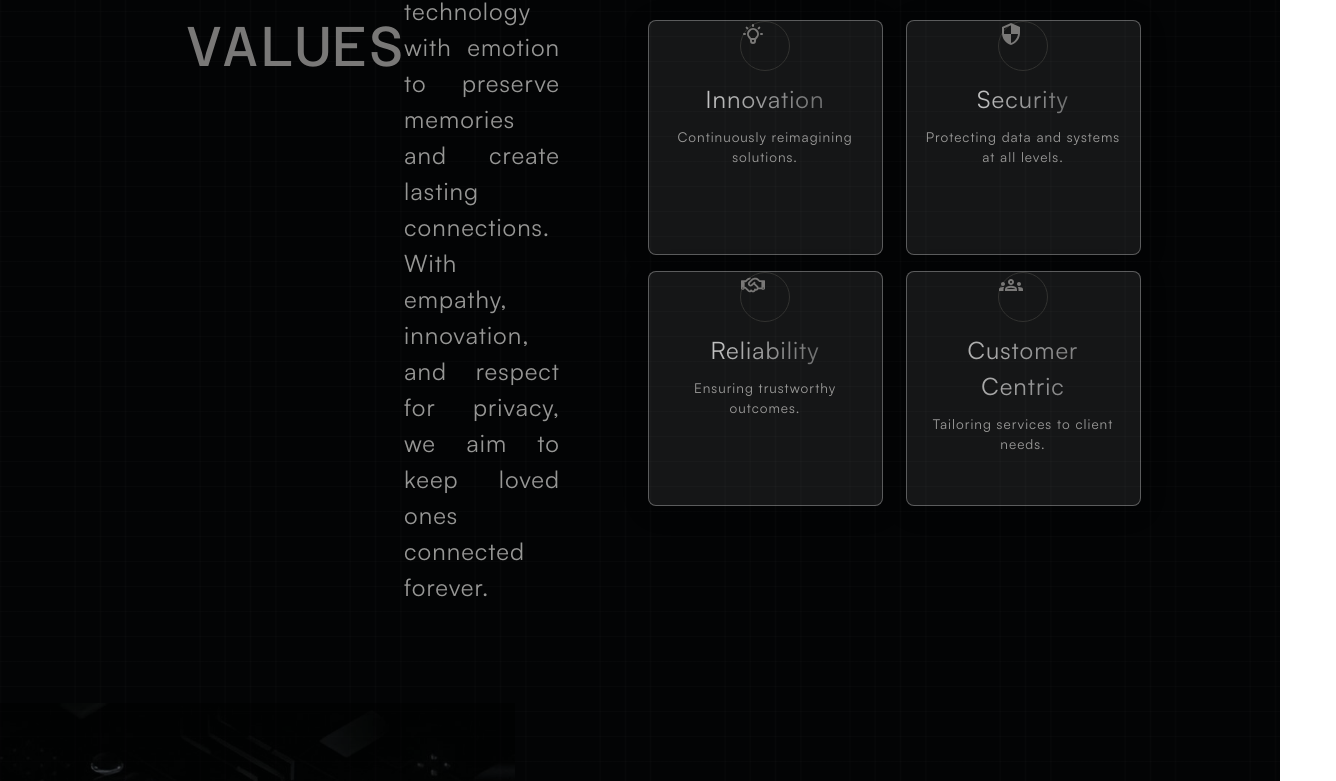
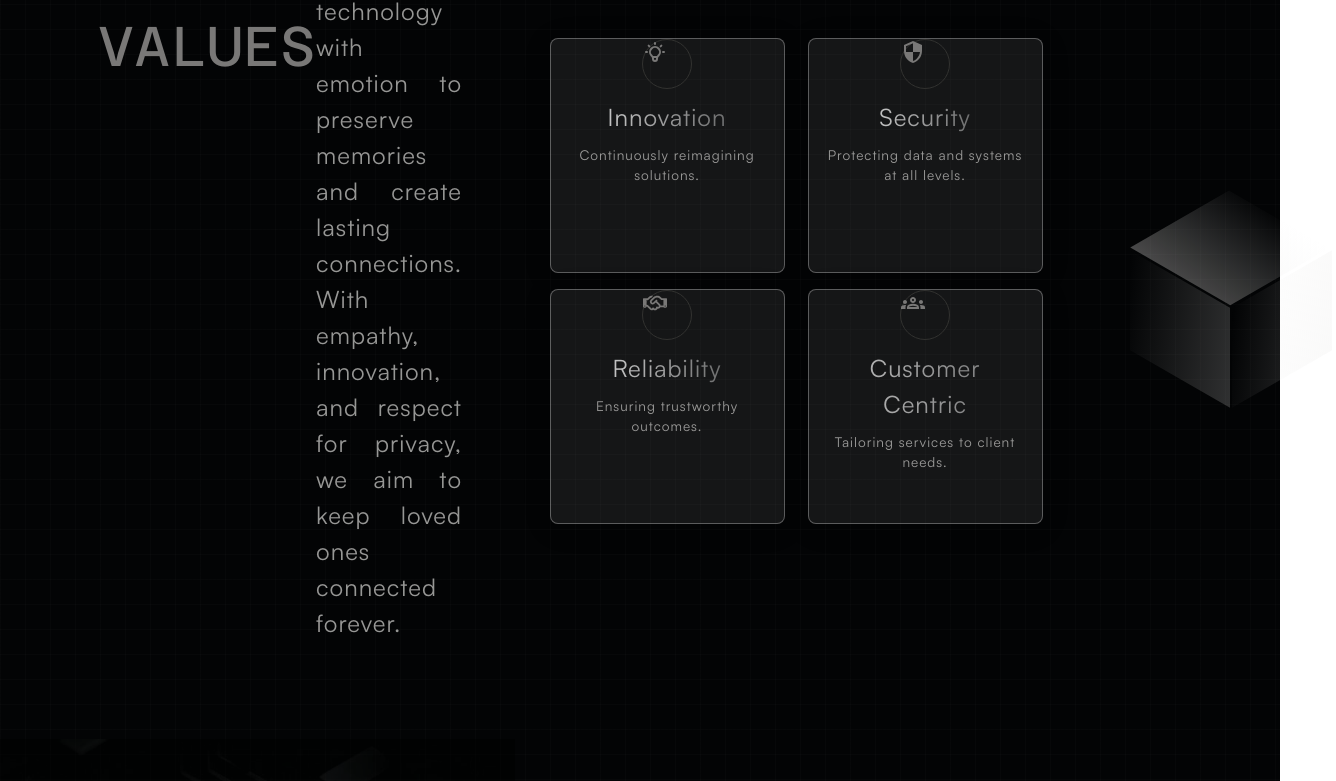
Before and after one commit to shankaravi6/syncorb, a React (Vite) app: page / in a window 1280 px wide. Shown: the part 1637-2418 px from the top of the page, 1336 px wide, since content can reach past the window. Built offline with nearby package versions, Linux system fonts and the light colour scheme.

Commit message:
3d banner

```diff
--- a/src/App.css
+++ b/src/App.css
@@ -19,7 +19,6 @@
   font-style: normal;
 }
 
-
 .nav-bar {
   background: rgba(255, 255, 255, 0.2);
   box-shadow: 0 4px 30px rgba(0, 0, 0, 0.1);
@@ -28,3 +27,70 @@
   z-index: 2000;
   position: absolute;
 }
+
+.cube {
+  position: relative;
+  width: 206px;
+  height: 190px;
+  margin: 0px auto;
+  margin-top: 100px;
+}
+.square {
+  width: 100px;
+  height: 100px;
+  background: linear-gradient(277deg, rgba(229, 228, 226, 0.2), rgba(0, 0, 0, 0));
+  transform: skew(180deg, 210deg);
+  position: absolute;
+  top: 43px;
+}
+.square2 {
+  width: 100px;
+  height: 100px;
+  background: linear-gradient(277deg, rgba(229, 228, 226, 0.2), rgba(0, 0, 0, 0));
+  transform: skew(180deg, 150deg);
+  position: absolute;
+  left: 102px;
+  top: 43px;
+}
+.square3 {
+  width: 114px;
+  height: 100px;
+  background: linear-gradient(277deg, rgba(229, 228, 226, 0.31), rgba(0, 0, 0, 0));
+  transform: rotate(150deg) translate(-40px, -16px) skew(30deg, 0deg);
+  position: absolute;
+  left: 0px;
+  top: -32px;
+}
+
+.glowbox{
+  position: relative;
+}
+
+.glow {
+  position: absolute;
+  top: calc(50% - 50px);
+  left: calc(50% - 2px);
+  border-radius: 50%;
+  box-shadow:
+    0 0 60px 30px #d8d3d38b,
+    0 0 100px 100px rgba(132, 107, 132, 0.595),
+    0 0 140px 200px rgba(125, 130, 160, 0.545);
+  opacity: 0.3;
+}
+
+
+.glow-down {
+  position: absolute;
+  top: 0;
+  bottom: 0;
+  left: 0;
+  right: 0;
+  opacity: 0.7;
+  width: 100%;
+  height: 50px;
+  display: block;
+  filter: blur(1em);
+  transform: translateY(120%) rotateX(95deg) scale(1, 0.35);
+  background: #fff;
+  pointer-events: none;
+}
--- a/src/pages/ClientSection/ClientSection.jsx
+++ b/src/pages/ClientSection/ClientSection.jsx
@@ -1,56 +1,72 @@
-import React, {memo} from 'react';
-import { TempBox, TempFlex, TempGrid, TempImg, TempSection, TempSubTitle } from '../../components/styled_components/globalStyles';
-import Logo1 from '../../../public/assets/images/clients/logo_1.png';
-import Logo2 from '../../../public/assets/images/clients/logo_2.webp';
-import Logo3 from '../../../public/assets/images/clients/logo_3.png';
-import Logo4 from '../../../public/assets/images/clients/logo_4.png';
-import Logo5 from '../../../public/assets/images/clients/logo_5.png';
-import Logo6 from '../../../public/assets/images/clients/logo_6.png';
-import Logo7 from '../../../public/assets/images/clients/logo_7.png';
-import Logo8 from '../../../public/assets/images/clients/logo_8.png';
+import React, { memo } from "react";
+import {
+  TempBox,
+  TempCustDiv,
+  TempFlex,
+  TempGrid,
+  TempImg,
+  TempSection,
+  TempSubTitle,
+} from "../../components/styled_components/globalStyles";
+import Logo1 from "../../../public/assets/images/clients/logo_1.png";
+import Logo2 from "../../../public/assets/images/clients/logo_2.webp";
+import Logo3 from "../../../public/assets/images/clients/logo_3.png";
+import Logo4 from "../../../public/assets/images/clients/logo_4.png";
+import Logo5 from "../../../public/assets/images/clients/logo_5.png";
+import Logo6 from "../../../public/assets/images/clients/logo_6.png";
+import Logo7 from "../../../public/assets/images/clients/logo_7.png";
+import Logo8 from "../../../public/assets/images/clients/logo_8.png";
 
-import './ClientSection.css'
-import { Fade } from 'react-awesome-reveal';
-
+import "./ClientSection.css";
+import { Fade } from "react-awesome-reveal";
 
 const ClientSection = () => {
   return (
-    <TempSection p='2rem 0' sp='1rem 0 3rem 0' mp='1rem 0 3rem 0'>
-    <Fade duration='2000'>
+    <TempSection p="2rem 0" sp="1rem 0 3rem 0" mp="1rem 0 3rem 0">
+      <Fade duration="2000">
         <TempFlex>
-        <TempSubTitle fs='clamp(2rem, 10vw, 3.5rem)'>
+          <TempSubTitle fs="clamp(2rem, 10vw, 3.5rem)">
             OUR CLIENTS
           </TempSubTitle>
         </TempFlex>
-      <TempFlex className='flex-wrap' p='4rem 0 0 0' gap='clamp(3.5rem, 5vw, 5rem)'>
-            <TempBox className='logo-gray' w='15%' h='15%' sw='50%' sh='50%'>
+        <TempFlex
+          className="flex-wrap relative"
+          p="4rem 0 0 0"
+          gap="clamp(3.5rem, 5vw, 5rem)"
+        >
+          <TempCustDiv className="absolute">
+            <div className="glowbox">
+              <div className="glow"></div>
+            </div>
+          </TempCustDiv>
+          <TempBox className="logo-gray" w="15%" h="15%" sw="50%" sh="50%">
             <TempImg src={Logo1} />
           </TempBox>
-            <TempBox className='logo-gray' w='10%' h='10%' sw='25%' sh='50%'>
+          <TempBox className="logo-gray" w="10%" h="10%" sw="25%" sh="50%">
             <TempImg src={Logo3} />
           </TempBox>
-            <TempBox className='logo-gray' w='15%' h='15%' sw='50%' sh='50%'>
+          <TempBox className="logo-gray" w="15%" h="15%" sw="50%" sh="50%">
             <TempImg src={Logo2} />
           </TempBox>
-            <TempBox className='logo-gray' w='10%' h='10%' sw='25%' sh='50%'>
+          <TempBox className="logo-gray" w="10%" h="10%" sw="25%" sh="50%">
             <TempImg src={Logo4} />
           </TempBox>
-            <TempBox className='logo-gray' w='15%' h='15%' sw='50%' sh='50%'>
+          <TempBox className="logo-gray" w="15%" h="15%" sw="50%" sh="50%">
             <TempImg src={Logo5} />
           </TempBox>
-            <TempBox className='logo-gray' w='15%' h='15%' sw='50%' sh='50%'>
+          <TempBox className="logo-gray" w="15%" h="15%" sw="50%" sh="50%">
             <TempImg src={Logo6} />
           </TempBox>
-            <TempBox className='logo-gray' w='15%' h='15%' sw='50%' sh='50%'>
+          <TempBox className="logo-gray" w="15%" h="15%" sw="50%" sh="50%">
             <TempImg src={Logo7} />
           </TempBox>
-            <TempBox className='logo-gray' w='15%' h='15%' sw='50%' sh='50%'>
+          <TempBox className="logo-gray" w="15%" h="15%" sw="50%" sh="50%">
             <TempImg src={Logo8} />
           </TempBox>
         </TempFlex>
       </Fade>
     </TempSection>
   );
-}
+};
 
 export default memo(ClientSection);
--- a/src/pages/CoreSection/CoreSection.jsx
+++ b/src/pages/CoreSection/CoreSection.jsx
@@ -22,14 +22,15 @@ import useResponsiveLayout from "../../hooks/useResponsiveLayout";
 
 const CoreSection = () => {
   const { palette } = useThemeContext();
-  const { isSmallScreen, isMediumScreen, isLargeScreen } = useResponsiveLayout();
+  const { isSmallScreen, isMediumScreen, isLargeScreen } =
+    useResponsiveLayout();
   return (
-    <TempSection p="1rem 0" sp='1rem 0 3rem 0' mp='1rem 0 3rem 0'>
-      <Fade duration='2000'>
+    <TempSection p="1rem 0" sp="1rem 0 3rem 0" mp="1rem 0 3rem 0">
+      <Fade duration="2000">
         <TempFlex
           gap="clamp(5rem, 5vw, 7.5rem)"
-          p='clamp(1rem, 5vw, 3.125rem) clamp(2rem, 6vw, 0rem)'
-          className='relative'
+          p="clamp(1rem, 5vw, 3.125rem) clamp(2rem, 6vw, 0rem)"
+          className="relative"
         >
           <TempBox w="100%" className="flex-col gap-5">
             <Fade direction="up">
@@ -50,18 +51,18 @@ const CoreSection = () => {
             </Fade>
           </TempBox>
 
-          {(isSmallScreen || isMediumScreen) ? (
+          {isSmallScreen || isMediumScreen ? (
             <TempBox w="100%" h="500px">
-            <TempFlex dir='column' gap="2.5rem">
-              <TempGrid className='relative' sm_gap='2.5rem' xs_gap='2.5rem'>
+              <TempFlex dir="column" gap="2.5rem">
+                <TempGrid className="relative" sm_gap="2.5rem" xs_gap="2.5rem">
                   <TempGlassCard
                     className="flex flex-col justify-center items-center"
                     w="235px"
                     h="235px"
-                  sh='235px'
-                  sw='235px'
+                    sh="235px"
+                    sw="235px"
                   >
-                  <TempFlex p='0 1rem' w="100%" dir="column" gap="10px">
+                    <TempFlex p="0 1rem" w="100%" dir="column" gap="10px">
                       <TempCard
                         className="flex justify-center items-center"
                         br="50%"
@@ -85,10 +86,10 @@ const CoreSection = () => {
                     className="flex flex-col justify-center items-center"
                     w="235px"
                     h="235px"
-                  sh='235px'
-                  sw='235px'
+                    sh="235px"
+                    sw="235px"
                   >
-                  <TempFlex p='0 1rem' w="100%" dir="column" gap="10px">
+                    <TempFlex p="0 1rem" w="100%" dir="column" gap="10px">
                       <TempCard
                         className="flex justify-center items-center"
                         br="50%"
@@ -109,15 +110,15 @@ const CoreSection = () => {
                     </TempFlex>
                   </TempGlassCard>
                 </TempGrid>
-              <TempGrid className='relative' sm_gap='2.5rem' xs_gap='2.5rem'>
+                <TempGrid className="relative" sm_gap="2.5rem" xs_gap="2.5rem">
                   <TempGlassCard
                     className="flex flex-col justify-center items-center"
                     w="235px"
                     h="235px"
-                  sh='235px'
-                  sw='235px'
+                    sh="235px"
+                    sw="235px"
                   >
-                  <TempFlex p='0 1rem' w="100%" dir="column" gap="10px">
+                    <TempFlex p="0 1rem" w="100%" dir="column" gap="10px">
                       <TempCard
                         className="flex justify-center items-center"
                         br="50%"
@@ -141,10 +142,10 @@ const CoreSection = () => {
                     className="flex flex-col justify-center items-center"
                     w="235px"
                     h="235px"
-                  sh='235px'
-                  sw='235px'
+                    sh="235px"
+                    sw="235px"
                   >
-                  <TempFlex p='0 1rem' w="100%" dir="column" gap="10px">
+                    <TempFlex p="0 1rem" w="100%" dir="column" gap="10px">
                       <TempCard
                         className="flex justify-center items-center"
                         br="50%"
@@ -158,7 +159,9 @@ const CoreSection = () => {
                           }}
                         />
                       </TempCard>
-                    <TempLinearText ta='center' fs="1.5rem">Customer Centric</TempLinearText>
+                      <TempLinearText ta="center" fs="1.5rem">
+                        Customer Centric
+                      </TempLinearText>
                       <TempTypography ta="center" fs="0.85rem">
                         Tailoring services to client needs.
                       </TempTypography>
@@ -166,16 +169,17 @@ const CoreSection = () => {
                   </TempGlassCard>
                 </TempGrid>
               </TempFlex>
-          </TempBox> ) : (
+            </TempBox>
+          ) : (
             <TempBox w="100%" h="500px">
               <TempFlex gap=".5rem">
-              <TempGrid className='relative'>
+                <TempGrid className="relative">
                   <TempGlassCard
                     className="flex flex-col justify-center items-center absolute -top-60"
                     w="235px"
                     h="235px"
                   >
-                  <TempFlex p='0 1rem' w="100%" dir="column" gap="10px">
+                    <TempFlex p="0 1rem" w="100%" dir="column" gap="10px">
                       <TempCard
                         className="flex justify-center items-center"
                         br="50%"
@@ -200,7 +204,7 @@ const CoreSection = () => {
                     w="235px"
                     h="235px"
                   >
-                  <TempFlex p='0 1rem' w="100%" dir="column" gap="10px">
+                    <TempFlex p="0 1rem" w="100%" dir="column" gap="10px">
                       <TempCard
                         className="flex justify-center items-center"
                         br="50%"
@@ -221,13 +225,13 @@ const CoreSection = () => {
                     </TempFlex>
                   </TempGlassCard>
                 </TempGrid>
-              <TempGrid className='relative'>
+                <TempGrid className="relative">
                   <TempGlassCard
                     className="flex flex-col justify-center items-center absolute  -top-72 left-72"
                     w="235px"
                     h="235px"
                   >
-                  <TempFlex p='0 1rem' w="100%" dir="column" gap="10px">
+                    <TempFlex p="0 1rem" w="100%" dir="column" gap="10px">
                       <TempCard
                         className="flex justify-center items-center"
                         br="50%"
@@ -252,7 +256,7 @@ const CoreSection = () => {
                     w="235px"
                     h="235px"
                   >
-                  <TempFlex p='0 1rem' w="100%" dir="column" gap="10px">
+                    <TempFlex p="0 1rem" w="100%" dir="column" gap="10px">
                       <TempCard
                         className="flex justify-center items-center"
                         br="50%"
@@ -266,7 +270,9 @@ const CoreSection = () => {
                           }}
                         />
                       </TempCard>
-                    <TempLinearText ta='center' fs="1.5rem">Customer Centric</TempLinearText>
+                      <TempLinearText ta="center" fs="1.5rem">
+                        Customer Centric
+                      </TempLinearText>
                       <TempTypography ta="center" fs="0.85rem">
                         Tailoring services to client needs.
                       </TempTypography>
@@ -277,7 +283,13 @@ const CoreSection = () => {
             </TempBox>
           )}
 
-          <TempCustDiv className='absolute top-20 left-0 w-[250px] h-[250px] rounded-full' style={{background:"linear-gradient(277deg, rgb(126 122 122 / 31%), rgba(0, 0, 0, 0))"}}></TempCustDiv>
+          <TempCustDiv className="absolute top-2 left-0 ">
+            <div className="cube">
+              <div className="square"></div>
+              <div className="square2"></div>
+              <div className="square3"></div>
+            </div>
+          </TempCustDiv>
         </TempFlex>
       </Fade>
     </TempSection>
--- a/src/pages/ServiceSection/ServiceSection.jsx
+++ b/src/pages/ServiceSection/ServiceSection.jsx
@@ -78,7 +78,7 @@ const ServciceSection = () => {
   return (
     <TempSection p="1rem 0 5rem 0" sp='1rem 0 3rem 0' mp='1rem 0 3rem 0'>
       <Fade duration='1500'>
-        <TempFlex gap="clamp(0rem, 5vw, 15rem)">
+        <TempFlex className='relative' gap="clamp(0rem, 5vw, 15rem)">
           <TempBox w="auto" className="flex flex-col gap-5" mp='clamp(2rem, 5vw, 0rem)'>
             <TempSubTitle fs='clamp(2rem, 10vw, 3.5rem)'>OUR SERVICES</TempSubTitle>
             <TempCard br='0.5rem' w="450px" h="450px" p="2rem">
@@ -115,7 +115,15 @@ const ServciceSection = () => {
                 </TempFlex>
               </TempBox>
             </TempFlex>
+
           </TempBox>
+          <TempCustDiv className="absolute -top-14 right-5">
+            <div className="cube">
+              <div className="square"></div>
+              <div className="square2"></div>
+              <div className="square3"></div>
+            </div>
+          </TempCustDiv>
         </TempFlex>
       </Fade>
     </TempSection>
--- a/src/pages/WhoWeSection/WhoWeSection.jsx
+++ b/src/pages/WhoWeSection/WhoWeSection.jsx
@@ -1,5 +1,5 @@
 import React from 'react'
-import { TempCard, TempFlex, TempLinearText, TempSection, TempSubTitle, TempTypography } from '../../components/styled_components/globalStyles'
+import { TempCard, TempCustDiv, TempFlex, TempLinearText, TempSection, TempSubTitle, TempTypography } from '../../components/styled_components/globalStyles'
 import { Fade } from 'react-awesome-reveal'
 import { GrAchievement } from "react-icons/gr";
 import { HiOutlineUserGroup } from "react-icons/hi2";
@@ -7,7 +7,14 @@ import { TbApps } from "react-icons/tb";
 
 const WhoWeSection = () => {
   return (
-    <TempSection p="2rem 2rem" sp='2rem 2rem' mp='5rem 2rem 0 2rem'>
+    <TempSection className='relative' p="2rem 2rem" sp='2rem 2rem' mp='5rem 2rem 0 2rem'>
+    <TempCustDiv className="absolute top-0 left-0">
+            <div className="cube">
+              <div className="square"></div>
+              <div className="square2"></div>
+              <div className="square3"></div>
+            </div>
+    </TempCustDiv>
       <Fade>
       <TempFlex dir='column' gap='0rem'>
         <TempSubTitle fs='clamp(2rem, 10vw, 3.5rem)'>WHO WE ARE</TempSubTitle>
```
Lines whose indentation alone changed are shown as unchanged.
